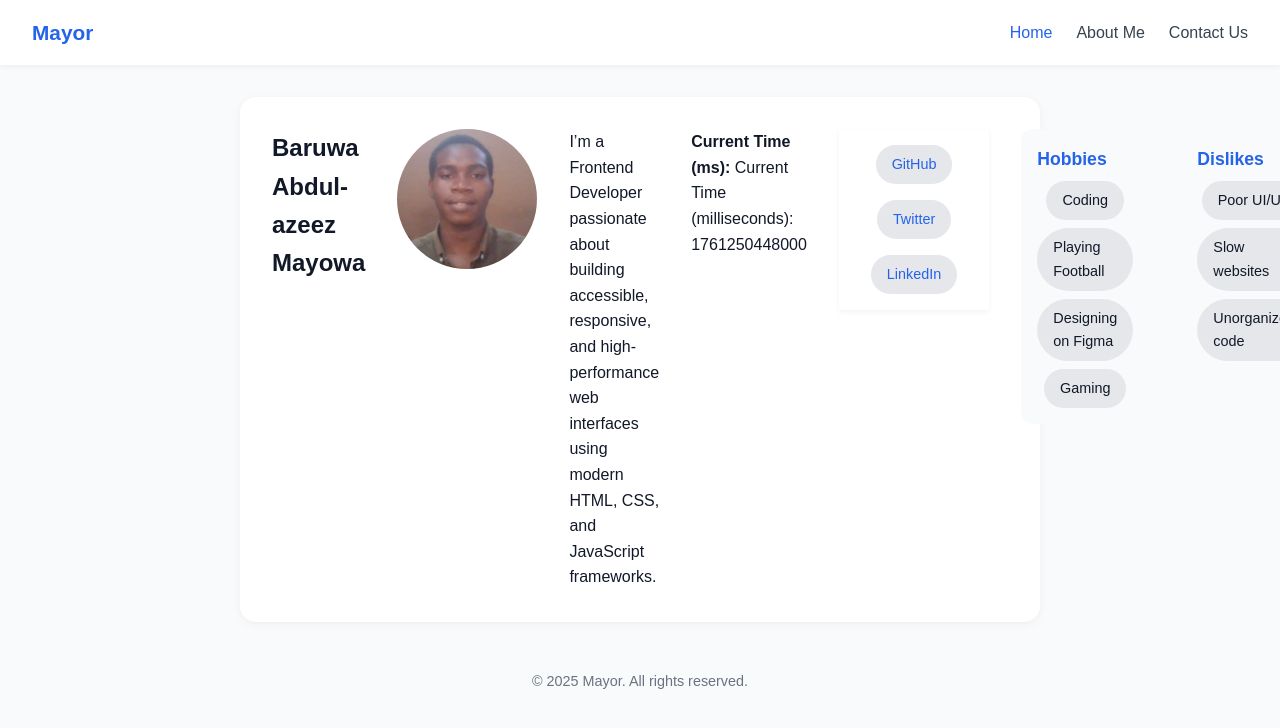
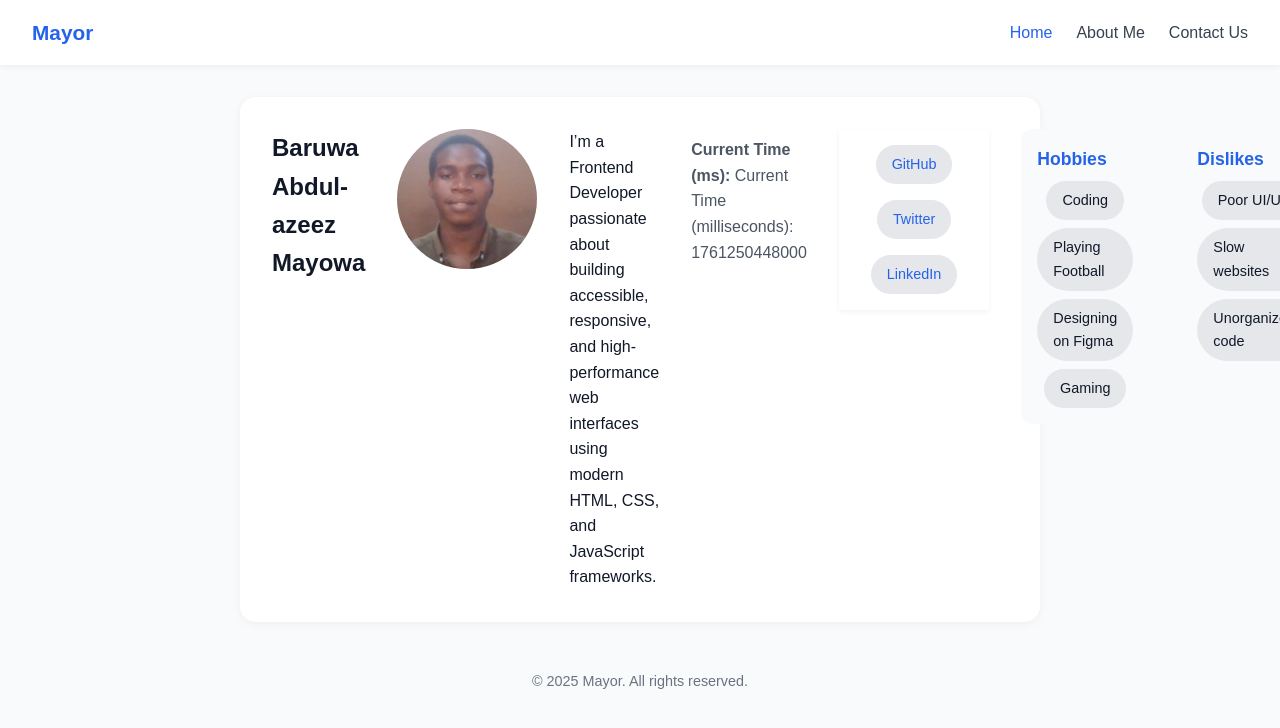
Before and after one commit to MAYOR-001-star/hng-task-stage-1, a plain HTML site: page index.html in a window 1280 px wide. Shown: the top 728 px of the page. Drawn offline with Linux system fonts and the light colour scheme.

Commit message:
Update index.html

```diff
--- a/index.html
+++ b/index.html
@@ -38,7 +38,7 @@
           CSS, and JavaScript frameworks.
         </p>
 
-        <p>
+        <p class='time'>
           <strong>Current Time (ms):</strong>
           <span data-testid="test-user-time" id="userTime"></span>
         </p>
```
